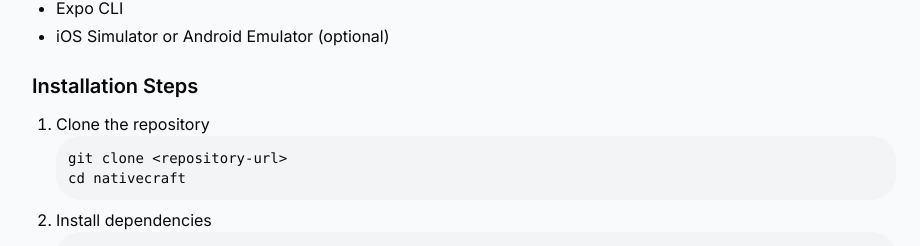
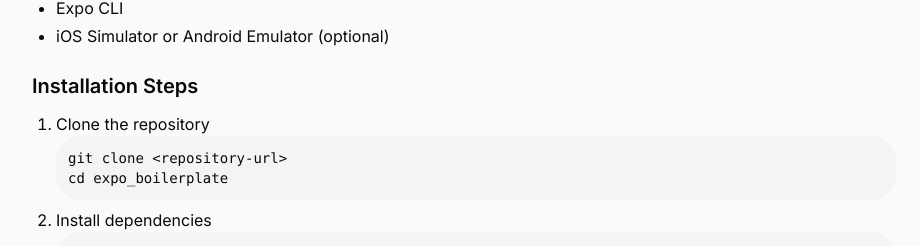
Before and after one commit to gulsher7/expo_boilerplate, a Next.js app: page /documentation in a window 1280 px wide. Shown: the part 2570-2816 px from the top of the page, without its empty margins (176-1096 px from the left). Built offline with nearby package versions, Linux system fonts and the light colour scheme; no server answers.

Commit message:
chore: correct minor mistakes

```diff
--- a/app/documentation/page.tsx
+++ b/app/documentation/page.tsx
@@ -125,7 +125,7 @@ const DocumentationPage = () => {
             <p>Clone the repository</p>
             <pre className="bg-gray-100 dark:bg-gray-800 p-3 rounded-lg overflow-auto text-sm">
 {`git clone <repository-url>
-cd nativecraft`}
+cd expo_boilerplate`}
             </pre>
           </li>
           <li>
```
